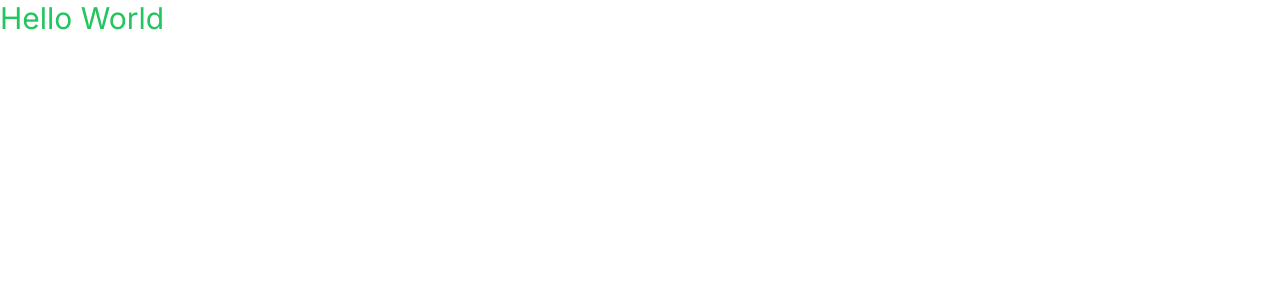
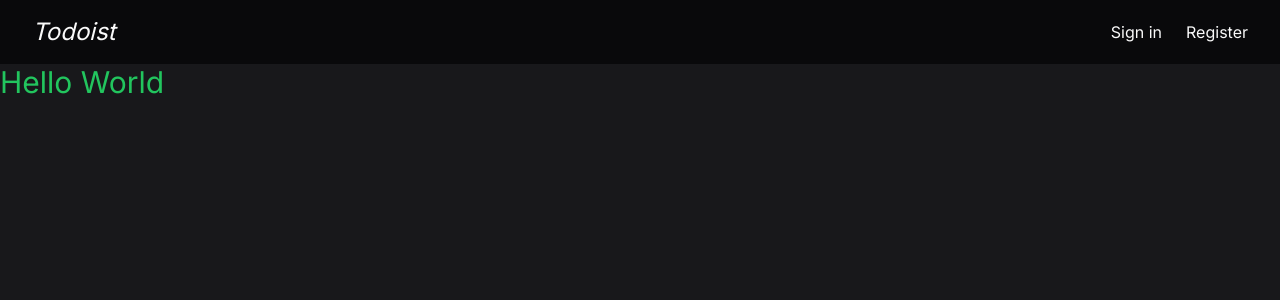
Before and after one commit to Asonance11/next-todo-list, a Next.js app: page / in a window 1280 px wide. Shown: the top 300 px of the page. Built offline with nearby package versions, Linux system fonts and the light colour scheme.

Commit message:
Creation of navbar

```diff
--- /dev/null
+++ b/src/app/components/Navbar.tsx
@@ -0,0 +1,26 @@
+'use client';
+import Link from 'next/link';
+
+export default function Navbar() {
+	return (
+		<nav className="sticky bg-zinc-950 flex items-center justify-between py-4 px-8">
+			<Link href="/" className="text-2xl italic">
+				Todoist{' '}
+			</Link>
+
+			<ul className="flex items-center gap-6 ">
+				<li>
+					<Link href="/signin" className="hover:underline">
+						Sign in
+					</Link>
+				</li>
+
+				<li>
+					<Link href="/register" className="hover:underline">
+						Register
+					</Link>
+				</li>
+			</ul>
+		</nav>
+	);
+}
--- a/src/app/layout.tsx
+++ b/src/app/layout.tsx
@@ -1,5 +1,6 @@
 import type { Metadata } from 'next';
 import { Inter } from 'next/font/google';
+import Navbar from './components/Navbar';
 import './globals.css';
 
 const inter = Inter({ subsets: ['latin'] });
@@ -16,7 +17,10 @@ export default function RootLayout({
 }) {
 	return (
 		<html lang="en">
-			<body className={inter.className}>{children}</body>
+			<body className={`${inter.className} bg-zinc-900 text-neutral-50  `}>
+				<Navbar />
+				<div className="">{children}</div>
+			</body>
 		</html>
 	);
 }
```
